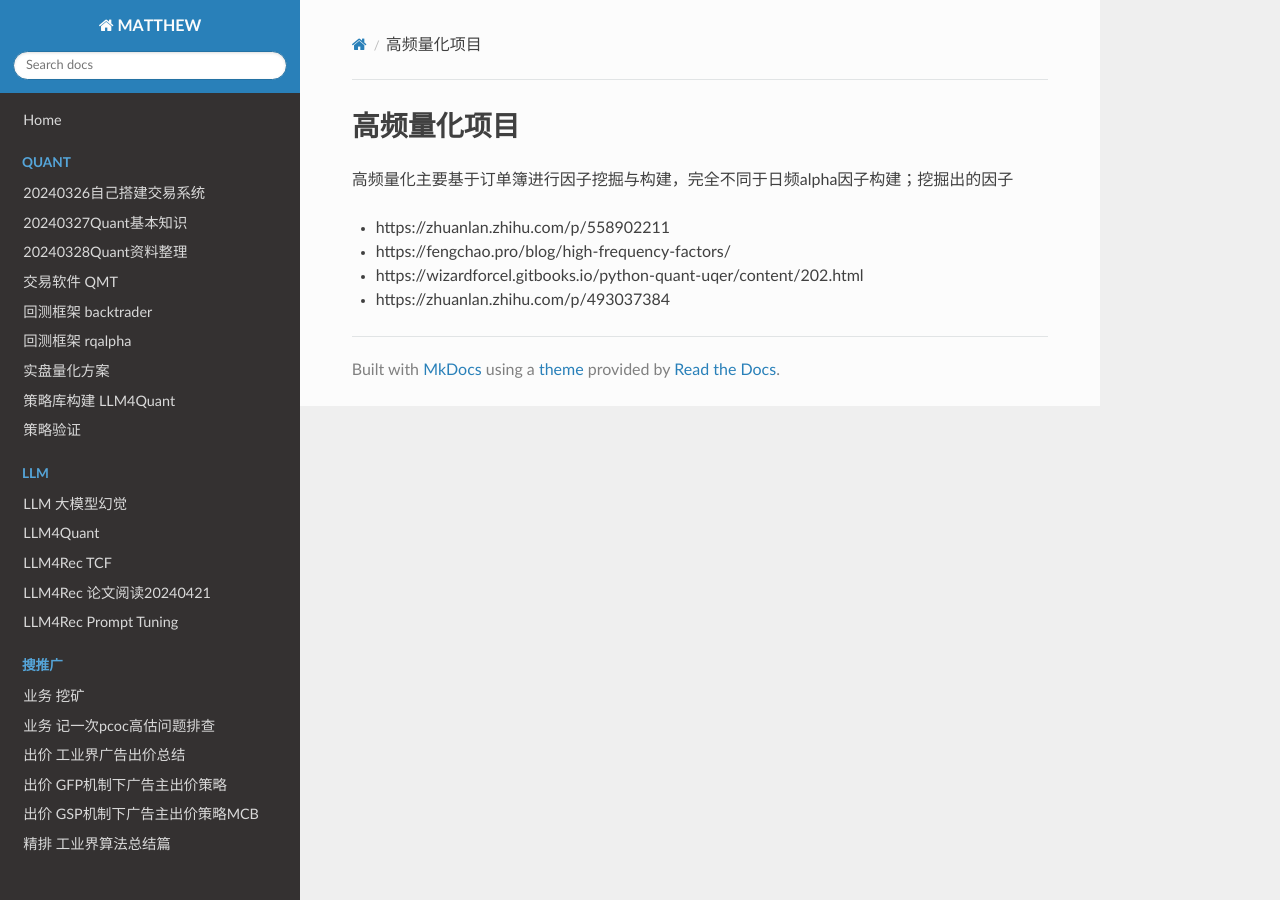
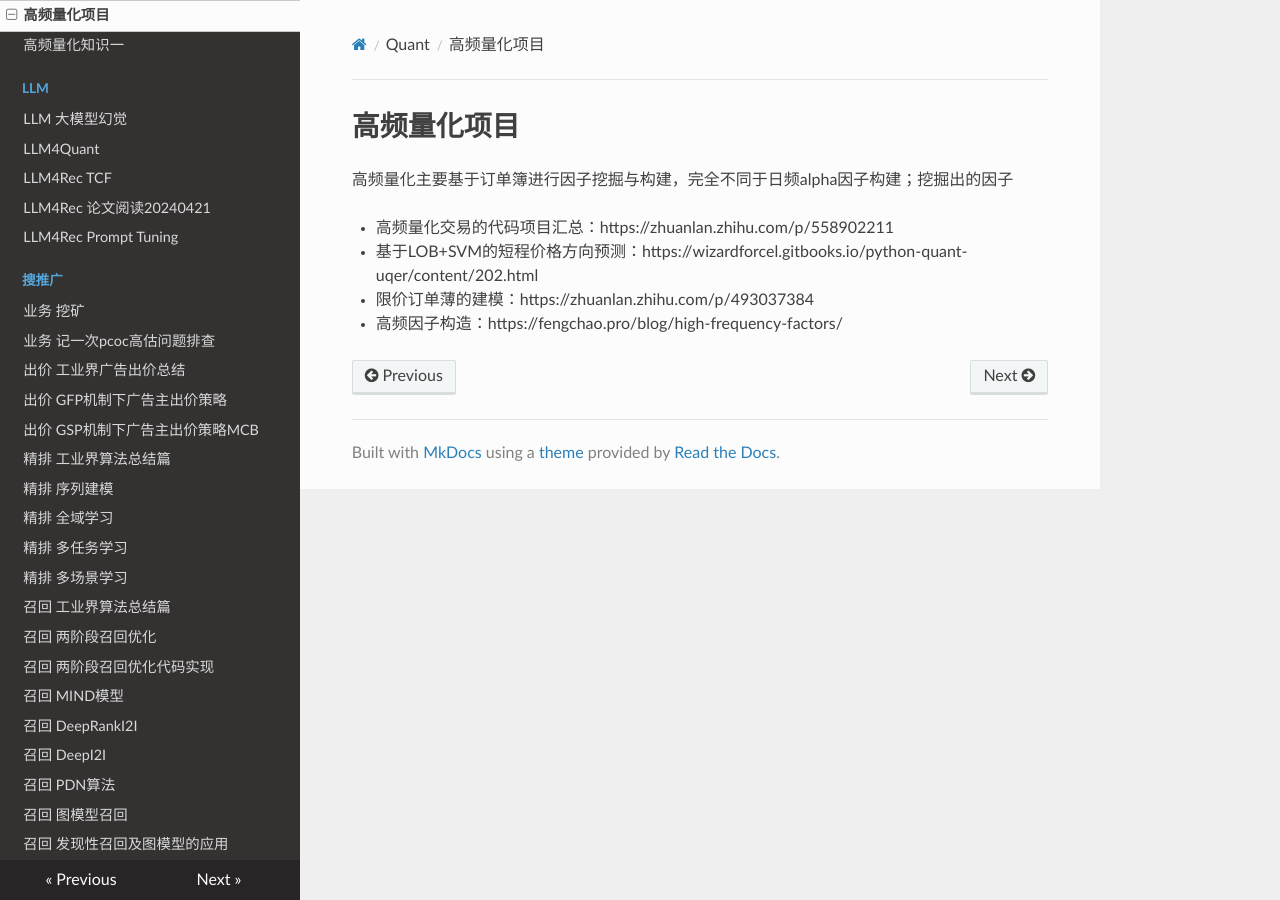
Before and after one commit to MatthewZhuang/guomianzhuang-personal-site, an MkDocs documentation site: the page built from docs/Quant/高频量化交易项目.md, in a window 1280 px wide. Built offline with MkDocs 1.6.1, drawn with Linux system fonts in a browser that asks for light colours; nearby versions of some CDN libraries.

Commit message:
update 0507

```diff
--- a/docs/Quant/高频量化交易项目.md
+++ b/docs/Quant/高频量化交易项目.md
@@ -2,8 +2,7 @@
 高频量化主要基于订单簿进行因子挖掘与构建，完全不同于日频alpha因子构建；挖掘出的因子
 
 
-
-- https://zhuanlan.zhihu.com/p/558902211
-- https://fengchao.pro/blog/high-frequency-factors/
-- https://wizardforcel.gitbooks.io/python-quant-uqer/content/202.html
-- https://zhuanlan.zhihu.com/p/493037384
+- 高频量化交易的代码项目汇总：https://zhuanlan.zhihu.com/p/558902211
+- 基于LOB+SVM的短程价格方向预测：https://wizardforcel.gitbooks.io/python-quant-uqer/content/202.html
+- 限价订单薄的建模：https://zhuanlan.zhihu.com/p/493037384
+- 高频因子构造：https://fengchao.pro/blog/high-frequency-factors/
--- a/mkdocs.yml
+++ b/mkdocs.yml
@@ -16,6 +16,11 @@ nav:
     - Quant/实盘量化方案.md
     - Quant/策略库构建_LLM4Quant.md
     - Quant/策略验证.md
+    - Quant/Python金融库.md
+    - Quant/多因子模型学习1.md
+    - Quant/高频量化Optiver.md
+    - Quant/高频量化交易项目.md
+    - Quant/高频量化知识一.md
   - LLM:
     - LLM/LLM_大模型幻觉.md
     - LLM/LLM4Quant.md
```
